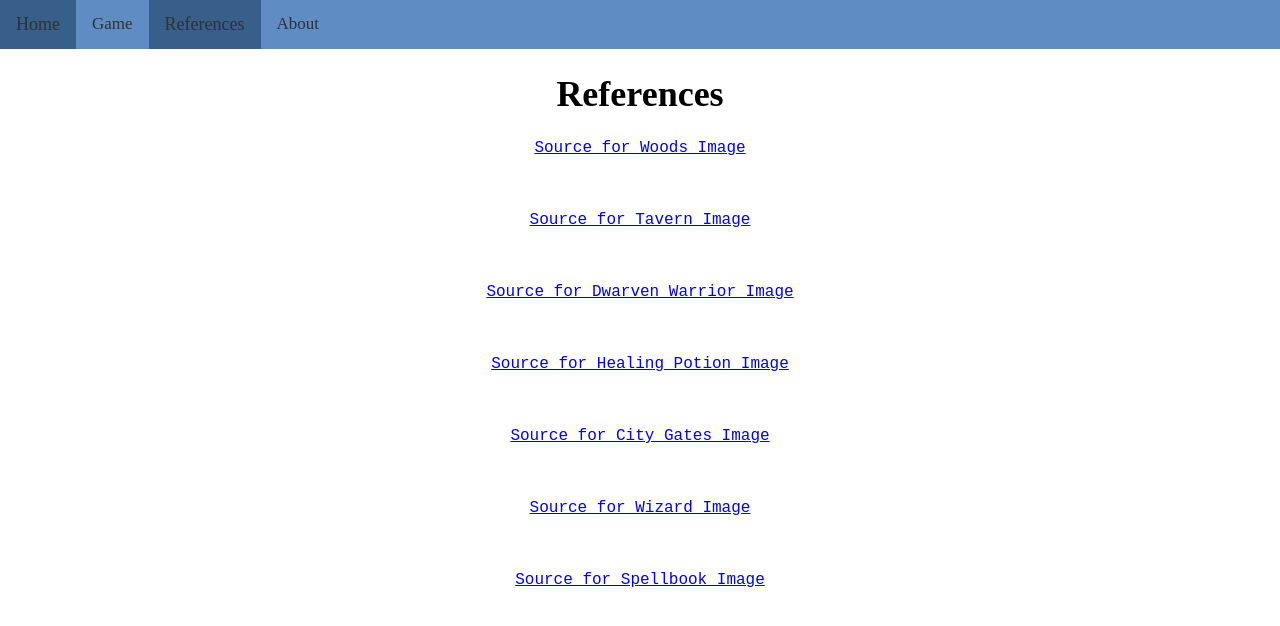
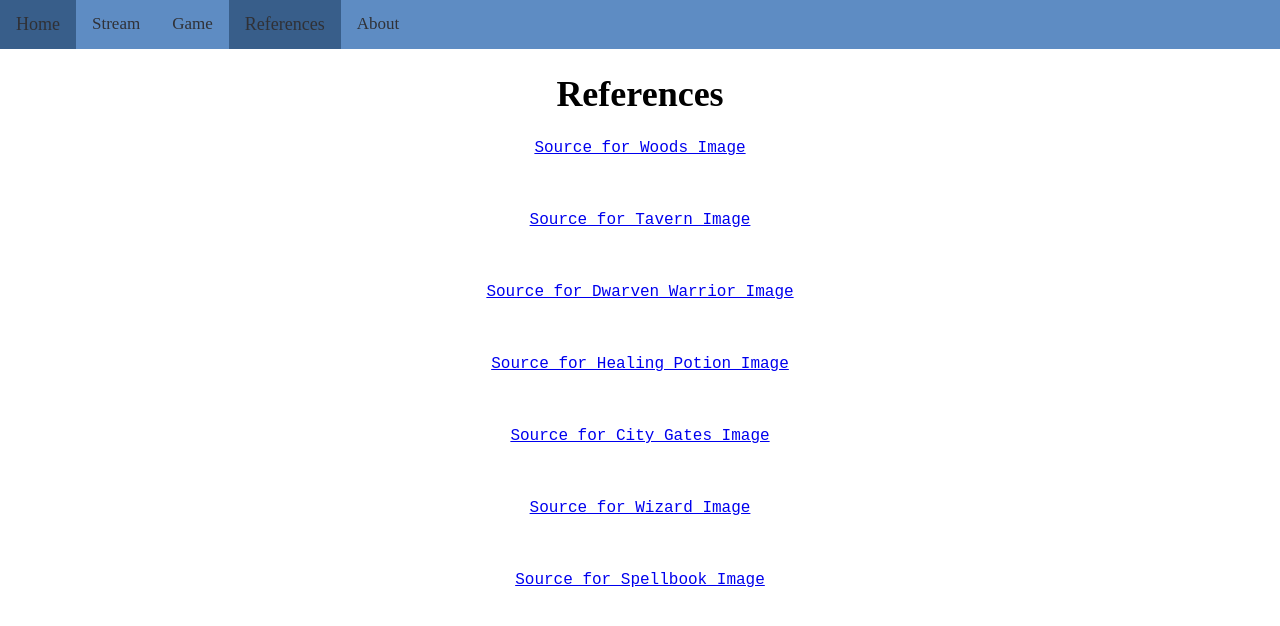
Before and after one commit to sophisticated-cyborg/sophisticated-cyborg.github.io, a plain HTML site: page references.html in a window 1280 px wide. Drawn offline with Linux system fonts and the light colour scheme.

Commit message:
update 2

```diff
--- a/references.html
+++ b/references.html
@@ -9,6 +9,7 @@
         <body>
             <div class="topnav">
                 <a href="/index.html" >Home</a>
+                <a href="/stream.html" >Stream</a>
                 <a href="/game.html" >Game</a>
                 <a class="active" href="/references.html" >References</a>
                 <a href="/about.html" >About</a>
```
Also changed, not shown: game.html (+1 -0 lines).
